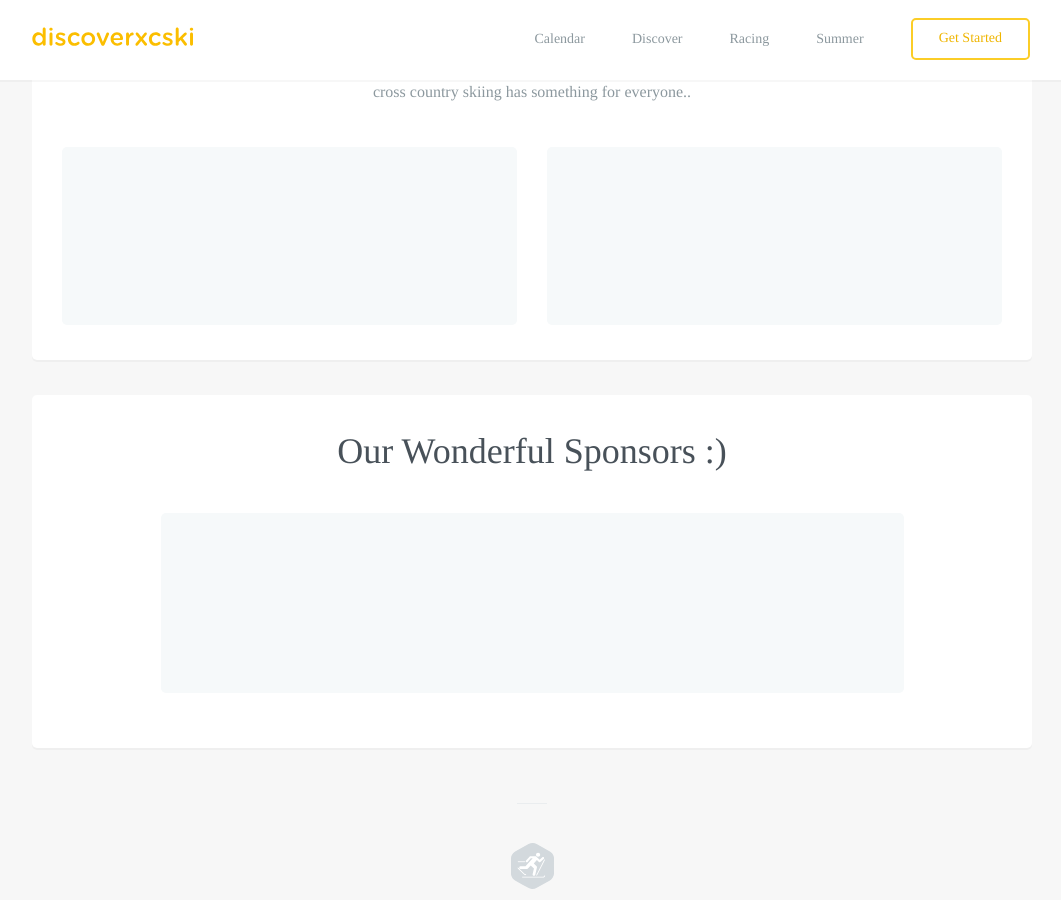
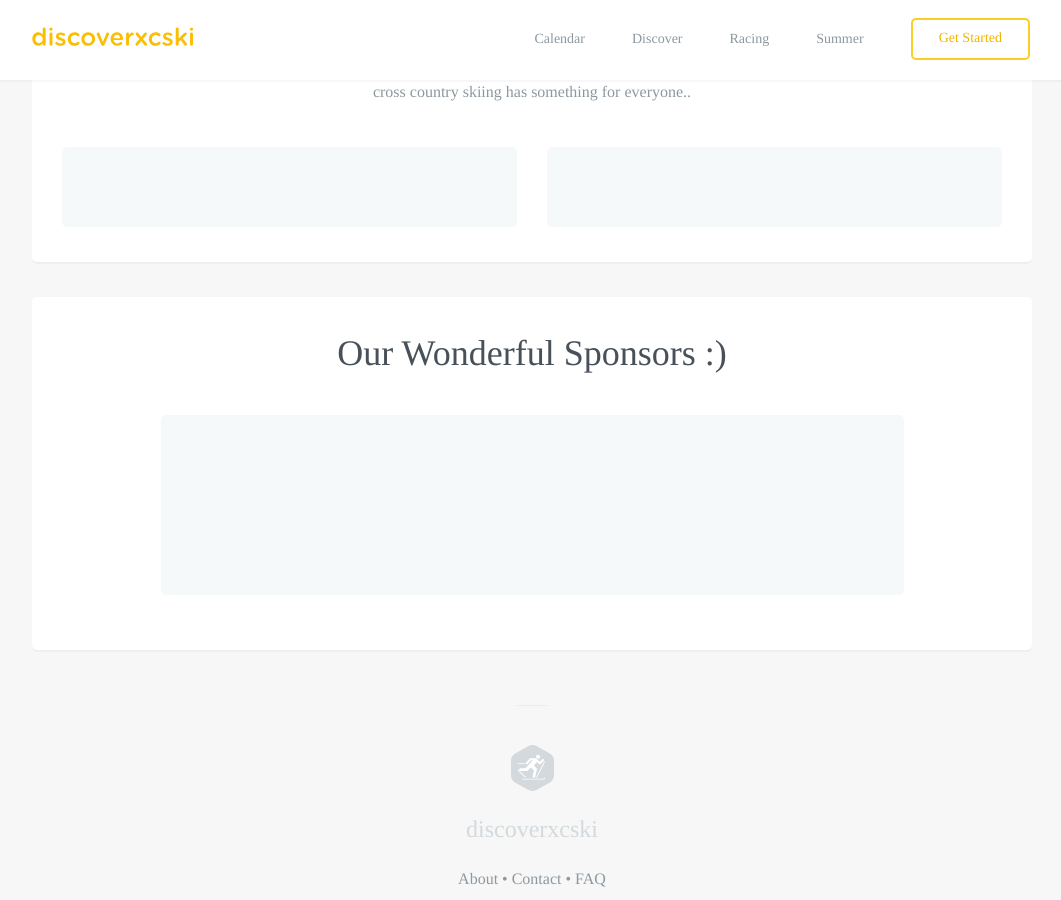
Before and after one commit to robcatto/robcatto.github.io, a Jekyll site: the page index.html, which Jekyll copies as it is, in a window 1280 px wide and 900 px high, scrolled down 2025 px. Shown: the whole window, without its empty margins (108-1169 px from the left). Built offline with Jekyll 4.4.1, drawn with Linux system fonts in a browser that asks for light colours; some web fonts are replaced; Markdown is read by kramdown in place of the engine named in the settings.

Commit message:
Update index.html

```diff
--- a/index.html
+++ b/index.html
@@ -542,14 +542,14 @@
 
 
                          <div class="column two">
-                                                <div class="callout-card" style="background: #F6F9FA; height: 80px">
+                                                <div class="callout-card" style="background: #F6F9FA; height: 80px; min-height: 0px;">
 
 
                                                 </div>
                         </div>
 
                         <div class="column two">
-                                                <div class="callout-card" style="background: #F6F9FA; height: 80px;">
+                                                <div class="callout-card" style="background: #F6F9FA; height: 80px; min-height: 0px">
 
 
                                                 </div>
```
